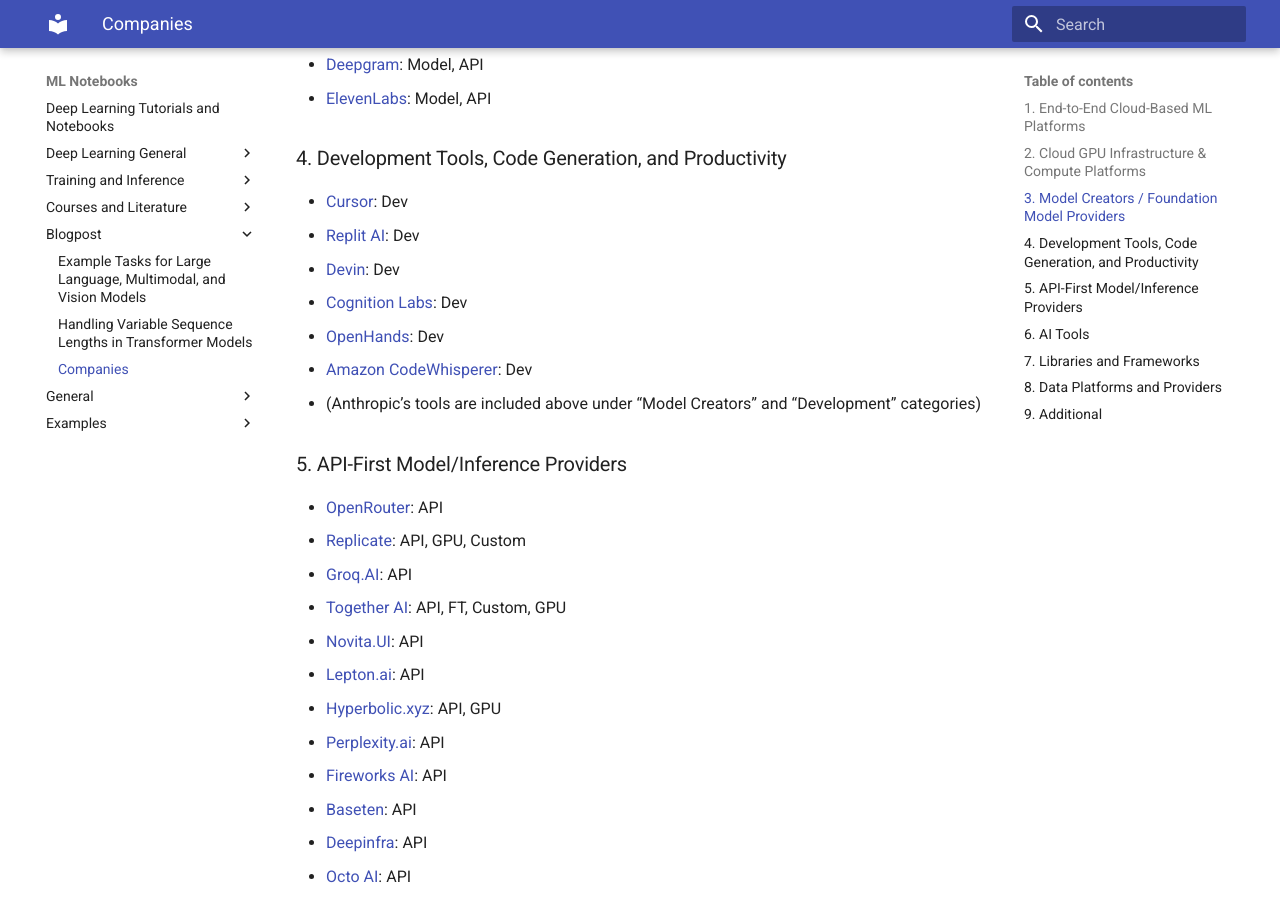
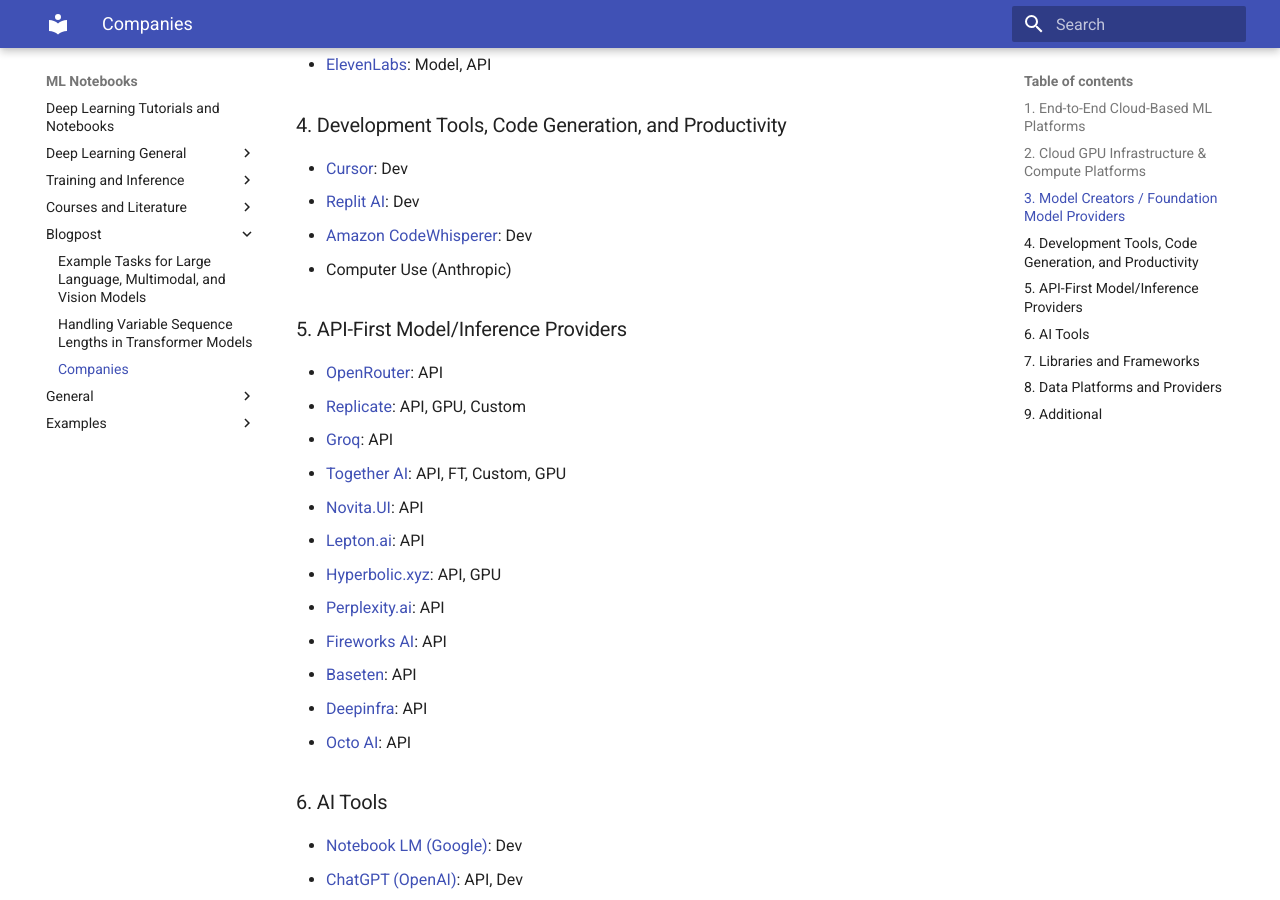
Before and after one commit to fkariminejadasl/ml-notebooks, an MkDocs documentation site: the page built from docs/companies.md, in a window 1280 px wide and 900 px high, scrolled down 1560 px. Built offline with MkDocs 1.6.1 and Material for MkDocs 9.7.7, drawn with Linux system fonts in a browser that asks for light colours; some of the changed text lies outside the part shown.

Commit message:
Update companies.md

```diff
--- a/docs/companies.md
+++ b/docs/companies.md
@@ -25,8 +25,7 @@
 - [IBM Watson Studio](https://www.ibm.com/cloud/watson-studio): Dev, Dep, Model
 - [DataRobot](https://www.datarobot.com/): Dev, Dep, Model
 - [H2O.ai](https://www.h2o.ai/): Dev, Dep, Model
-- [Domino Data Lab](https://www.dominodatalab.com/): Dev, Dep, Model
-- [Algorithmia](https://algorithmia.com/): Dev, Dep, Model
+- [Domino Data Lab](https://www.dominodatalab.com/): Dev, Dep
 
 ### 2. Cloud GPU Infrastructure & Compute Platforms
 
@@ -56,17 +55,14 @@
 
 - [Cursor](https://www.cursor.so/): Dev
 - [Replit AI](https://replit.com/): Dev
-- [Devin](https://www.devin.com/): Dev
-- [Cognition Labs](https://www.cognitionlabs.ai/): Dev
-- [OpenHands](https://openhands.ai/): Dev
 - [Amazon CodeWhisperer](https://aws.amazon.com/codewhisperer/): Dev
-- (Anthropic’s tools are included above under “Model Creators” and “Development” categories)
+- Computer Use (Anthropic)
 
 ### 5. API-First Model/Inference Providers
 
 - [OpenRouter](https://openrouter.ai/): API
 - [Replicate](https://replicate.com/): API, GPU, Custom
-- [Groq.AI](https://groq.com/): API
+- [Groq](https://groq.com/): API
 - [Together AI](https://together.xyz/): API, FT, Custom, GPU
 - [Novita.UI](https://novita.ui/): API
 - [Lepton.ai](https://lepton.ai/): API
```
